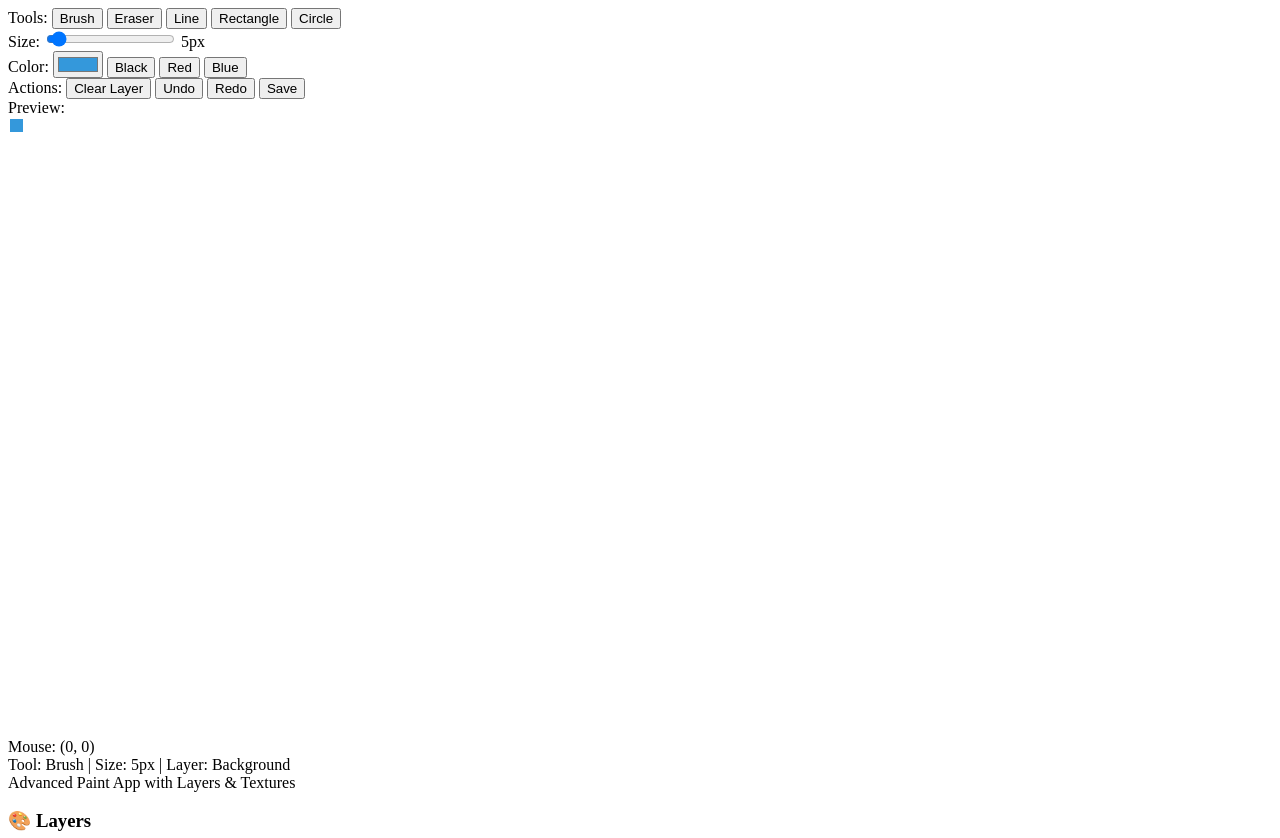
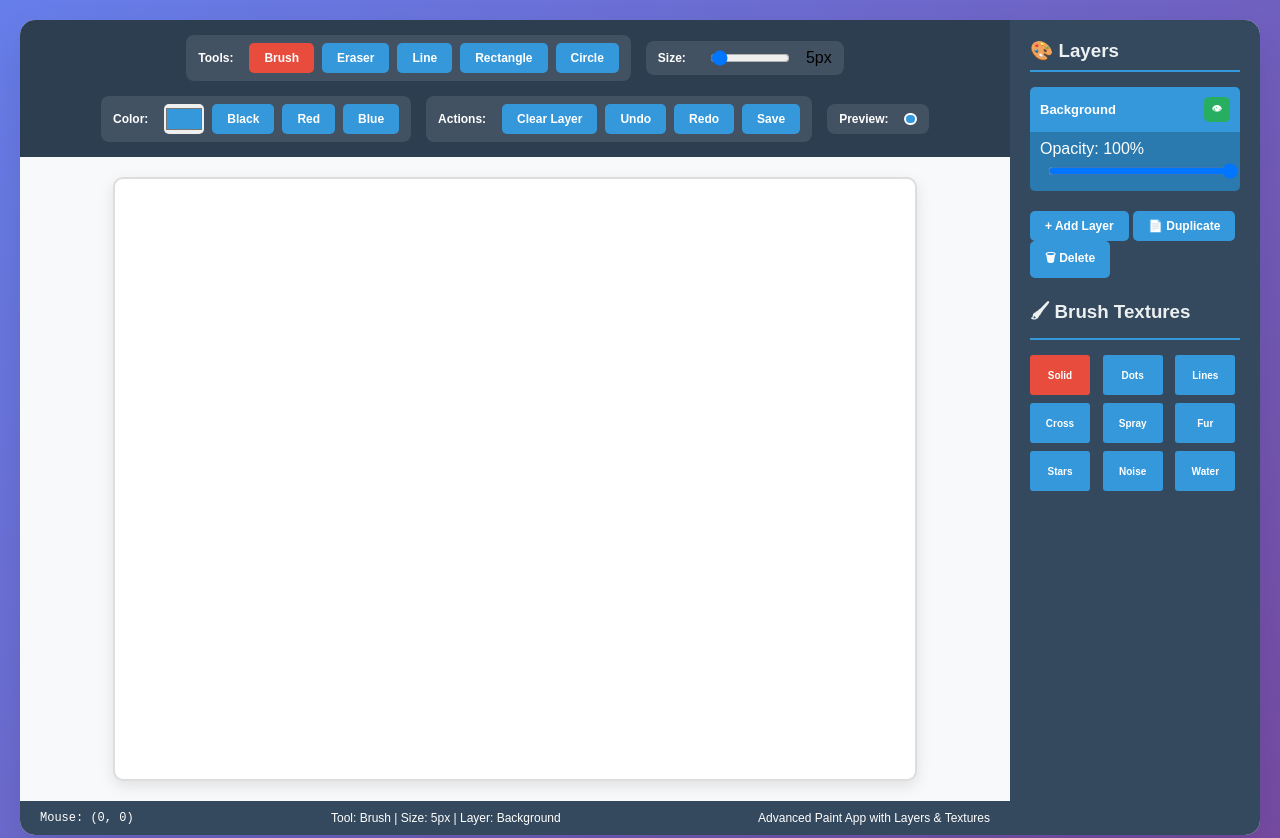
Before and after one commit to Hongtruongbvn/drawn_app, a plain HTML site: page index.html in a window 1280 px wide. Shown: the top 838 px of the page. Drawn offline with Linux system fonts and the light colour scheme.

Commit message:
Update index.html

```diff
--- a/index.html
+++ b/index.html
@@ -1,10 +1,255 @@
 <!DOCTYPE html>
 <html lang="en">
   <head>
-    <meta charset="UTF-8">
-    <meta name="viewport" content="width=device-width, initial-scale=1.0">
+    <meta charset="UTF-8" />
+    <meta name="viewport" content="width=device-width, initial-scale=1.0" />
     <title>Advanced Paint Application with Layers & Textures</title>
-    <link rel="stylesheet" href="styles.css">
+    <link rel="stylesheet" href="styles.css" />
+    <style>
+      * {
+        margin: 0;
+        padding: 0;
+        box-sizing: border-box;
+      }
+
+      body {
+        font-family: "Arial", sans-serif;
+        background: linear-gradient(135deg, #667eea 0%, #764ba2 100%);
+        min-height: 100vh;
+        display: flex;
+        flex-direction: column;
+        align-items: center;
+        padding: 20px;
+      }
+
+      .app-container {
+        background: white;
+        border-radius: 15px;
+        box-shadow: 0 20px 40px rgba(0, 0, 0, 0.1);
+        overflow: hidden;
+        max-width: 1400px;
+        width: 100%;
+        display: flex;
+      }
+
+      .main-content {
+        flex: 1;
+        display: flex;
+        flex-direction: column;
+      }
+
+      .toolbar {
+        background: #2c3e50;
+        padding: 15px 20px;
+        display: flex;
+        flex-wrap: wrap;
+        gap: 15px;
+        align-items: center;
+        justify-content: center;
+      }
+
+      .tool-group {
+        display: flex;
+        gap: 8px;
+        align-items: center;
+        background: rgba(255, 255, 255, 0.1);
+        padding: 8px 12px;
+        border-radius: 8px;
+      }
+
+      .tool-group label {
+        color: white;
+        font-size: 12px;
+        font-weight: bold;
+        margin-right: 8px;
+      }
+
+      button {
+        background: #3498db;
+        color: white;
+        border: none;
+        padding: 8px 15px;
+        border-radius: 5px;
+        cursor: pointer;
+        font-size: 12px;
+        font-weight: bold;
+        transition: all 0.3s ease;
+      }
+
+      button:hover {
+        background: #2980b9;
+        transform: translateY(-2px);
+      }
+
+      button.active {
+        background: #e74c3c;
+      }
+
+      input[type="range"] {
+        width: 80px;
+        margin: 0 8px;
+      }
+
+      input[type="color"] {
+        width: 40px;
+        height: 30px;
+        border: none;
+        border-radius: 5px;
+        cursor: pointer;
+      }
+
+      .canvas-container {
+        position: relative;
+        display: flex;
+        justify-content: center;
+        background: #f8f9fa;
+        padding: 20px;
+        flex: 1;
+      }
+
+      #paintCanvas {
+        border: 2px solid #ddd;
+        border-radius: 10px;
+        cursor: crosshair;
+        box-shadow: 0 5px 15px rgba(0, 0, 0, 0.1);
+        background: white;
+        position: relative;
+      }
+
+      .layer-panel {
+        width: 250px;
+        background: #34495e;
+        color: white;
+        padding: 20px;
+        overflow-y: auto;
+      }
+
+      .layer-panel h3 {
+        margin-bottom: 15px;
+        color: #ecf0f1;
+        border-bottom: 2px solid #3498db;
+        padding-bottom: 8px;
+      }
+
+      .layer-list {
+        margin-bottom: 20px;
+      }
+
+      .layer-item {
+        background: rgba(255, 255, 255, 0.1);
+        margin-bottom: 8px;
+        border-radius: 5px;
+        overflow: hidden;
+      }
+
+      .layer-item.active {
+        background: #3498db;
+      }
+
+      .layer-header {
+        padding: 10px;
+        display: flex;
+        justify-content: space-between;
+        align-items: center;
+        cursor: pointer;
+      }
+
+      .layer-name {
+        font-size: 13px;
+        font-weight: bold;
+      }
+
+      .layer-controls {
+        display: flex;
+        gap: 5px;
+      }
+
+      .layer-controls button {
+        padding: 4px 8px;
+        font-size: 10px;
+      }
+
+      .opacity-control {
+        padding: 8px 10px;
+        background: rgba(0, 0, 0, 0.2);
+      }
+
+      .opacity-control input {
+        width: 100%;
+        margin-top: 5px;
+      }
+
+      .brush-textures {
+        margin-top: 20px;
+      }
+
+      .texture-grid {
+        display: grid;
+        grid-template-columns: repeat(3, 1fr);
+        gap: 8px;
+        margin-top: 10px;
+      }
+
+      .texture-btn {
+        width: 60px;
+        height: 40px;
+        padding: 0;
+        display: flex;
+        align-items: center;
+        justify-content: center;
+        font-size: 10px;
+        border-radius: 3px;
+      }
+
+      .status-bar {
+        background: #34495e;
+        color: white;
+        padding: 10px 20px;
+        display: flex;
+        justify-content: space-between;
+        align-items: center;
+        font-size: 12px;
+      }
+
+      .coordinates {
+        font-family: "Courier New", monospace;
+      }
+
+      .brush-preview {
+        width: 30px;
+        height: 30px;
+        border: 2px solid white;
+        border-radius: 50%;
+        background: #3498db;
+      }
+
+      .texture-canvas {
+        display: none;
+      }
+
+      @media (max-width: 1024px) {
+        .app-container {
+          flex-direction: column;
+        }
+
+        .layer-panel {
+          width: 100%;
+          max-height: 200px;
+        }
+      }
+
+      @media (max-width: 768px) {
+        .toolbar {
+          flex-direction: column;
+          gap: 10px;
+        }
+
+        .tool-group {
+          width: 100%;
+          justify-content: center;
+        }
+      }
+    </style>
   </head>
   <body>
     <div class="app-container">
@@ -21,13 +266,13 @@
 
           <div class="tool-group">
             <label>Size:</label>
-                    <input type="range" id="brushSize" min="1" max="100" value="5">
+            <input type="range" id="brushSize" min="1" max="100" value="5" />
             <span id="sizeDisplay">5px</span>
           </div>
 
           <div class="tool-group">
             <label>Color:</label>
-                    <input type="color" id="colorPicker" value="#3498db">
+            <input type="color" id="colorPicker" value="#3498db" />
             <button id="colorBlack">Black</button>
             <button id="colorRed">Red</button>
             <button id="colorBlue">Blue</button>
@@ -53,7 +298,11 @@
 
         <div class="status-bar">
           <div class="coordinates" id="mouseCoords">Mouse: (0, 0)</div>
-                <div>Tool: <span id="currentTool">Brush</span> | Size: <span id="currentSize">5px</span> | Layer: <span id="currentLayer">Background</span></div>
+          <div>
+            Tool: <span id="currentTool">Brush</span> | Size:
+            <span id="currentSize">5px</span> | Layer:
+            <span id="currentLayer">Background</span>
+          </div>
           <div>Advanced Paint App with Layers & Textures</div>
         </div>
       </div>
@@ -70,7 +319,9 @@
         <div class="brush-textures">
           <h3>🖌 Brush Textures</h3>
           <div class="texture-grid">
-                    <button class="texture-btn active" data-texture="solid">Solid</button>
+            <button class="texture-btn active" data-texture="solid">
+              Solid
+            </button>
             <button class="texture-btn" data-texture="dots">Dots</button>
             <button class="texture-btn" data-texture="lines">Lines</button>
             <button class="texture-btn" data-texture="crosshatch">Cross</button>
@@ -85,7 +336,12 @@
     </div>
 
     <!-- Hidden canvases for texture generation -->
-    <canvas id="textureCanvas" class="texture-canvas" width="100" height="100"></canvas>
+    <canvas
+      id="textureCanvas"
+      class="texture-canvas"
+      width="100"
+      height="100"
+    ></canvas>
 
     <script src="script.js"></script>
   </body>
```
Lines whose indentation alone changed are shown as unchanged.
